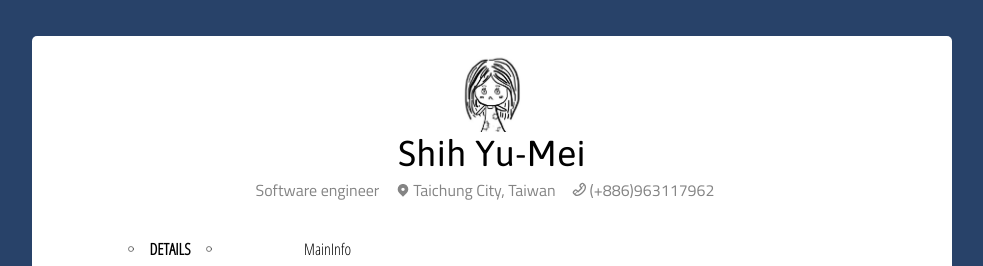
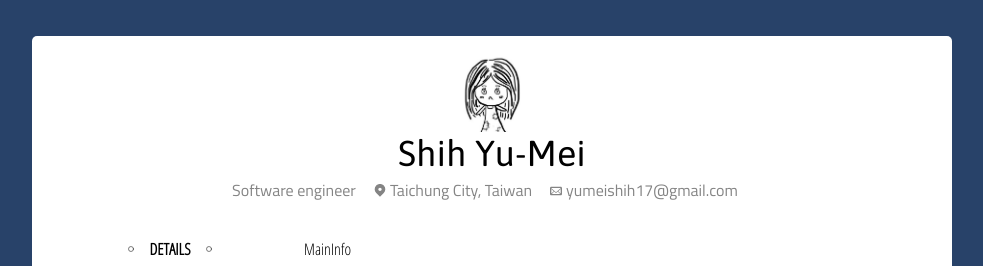
Before and after one commit to yumeishih/resume, a React app: page / in a window 1280 px wide. Shown: the top 266 px of the page, without its empty margins (148-1131 px from the left). Built offline with nearby package versions, Linux system fonts and the light colour scheme.

Commit message:
replace phone with email

```diff
--- a/src/components/Info.js
+++ b/src/components/Info.js
@@ -1,9 +1,9 @@
 import React from 'react'
 import { me } from 'Utils/data'
-import { TiLocation, TiPhoneOutline } from "react-icons/ti";
+import { TiLocation, TiMail } from "react-icons/ti";
 
 const Info = () => {
-  const { name, jobTitle, local, phoneNumber } = me
+  const { name, jobTitle, local, email } = me
   return (
     <div className='info'>
       <p className='info-name'>{name}</p>
@@ -11,8 +11,8 @@ const Info = () => {
         <span>{jobTitle}</span>
         <TiLocation />
         <span>{local}</span>
-        <TiPhoneOutline />
-        <span>{phoneNumber}</span>
+        <TiMail />
+        <span>{email}</span>
       </div>
     </div>
   )
```
